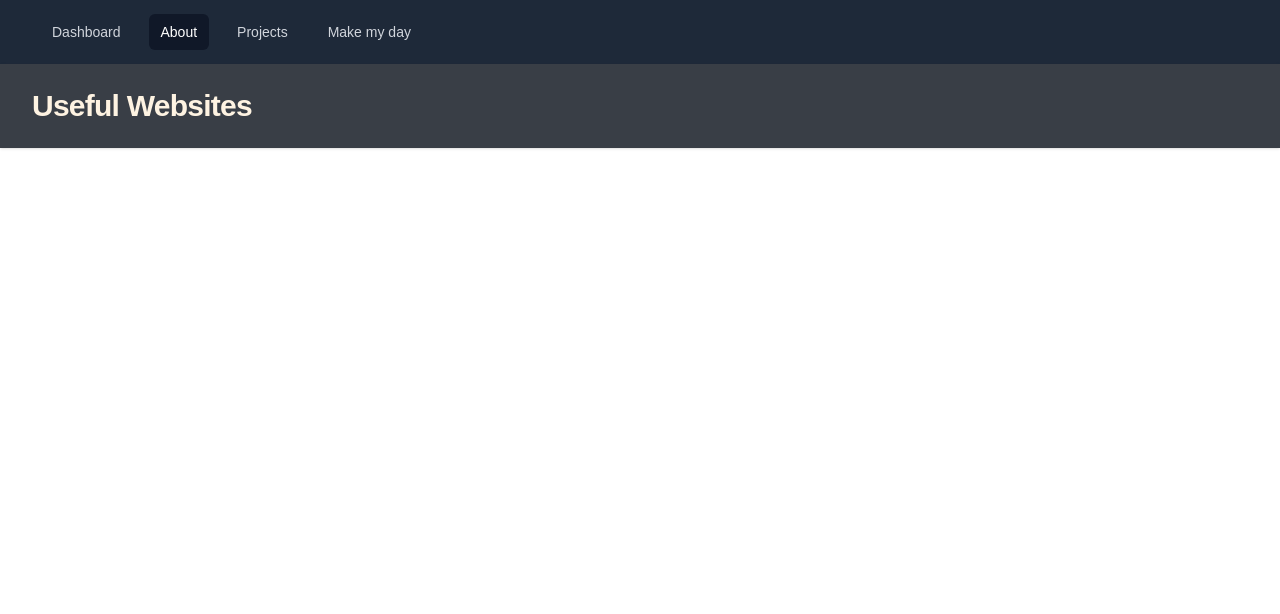
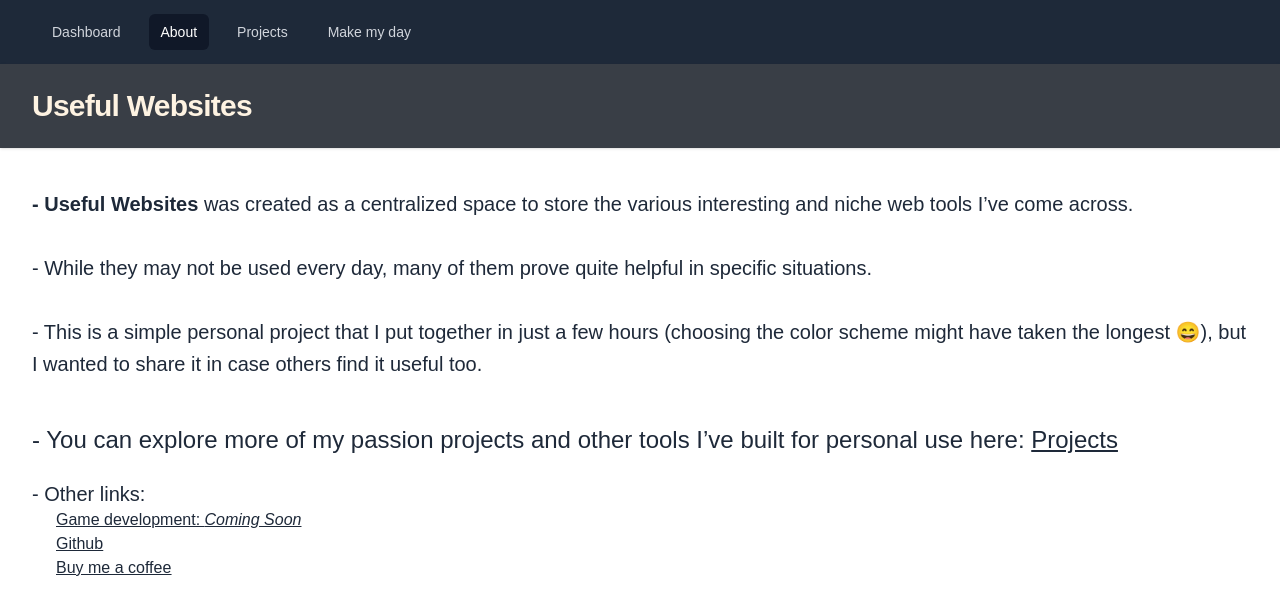
Before and after one commit to Milosavljevichh/useful_websites, a Next.js app: page /pages/about in a window 1280 px wide. Shown: the top 614 px of the page. Built offline with nearby package versions, Linux system fonts and the light colour scheme.

Commit message:
added about

```diff
--- a/src/app/pages/about/page.js
+++ b/src/app/pages/about/page.js
@@ -1,7 +1,22 @@
+import Link from "next/link"
+
 export default function About(){
     return(
-        <>
-
-        </>
+        <section className="mx-auto max-w-7xl px-4 py-10 sm:px-6 lg:px-8">
+            <h5 className="mb-5 text-xl/8">
+            <strong>- Useful Websites</strong> was created as a centralized space to store the various interesting and niche web tools I’ve come across. <br /><br />- While they may not be used every day, many of them prove quite helpful in specific situations. <br /><br />- This is a simple personal project that I put together in just a few hours (choosing the color scheme might have taken the longest 😄), but I wanted to share it in case others find it useful too.
+            </h5>
+            <br />
+            <h3 className="text-2xl">
+            - You can explore more of my passion projects and other tools I’ve built for personal use here: <Link href="/pages/projects" className="underline">Projects</Link>
+            </h3>
+            <br />
+            <h4 className="text-xl">- Other links:</h4>
+            <ul className="text-l px-6">
+                <li className="underline">Game development: <span className="italic">Coming Soon</span></li>
+                <li className="underline"><Link href={"https://github.com/Milosavljevichh"} target="_blank">Github</Link></li>
+                <li className="underline"><Link href={"#"} target="_blank">Buy me a coffee</Link></li>
+            </ul>
+        </section>
     )
 }
```
